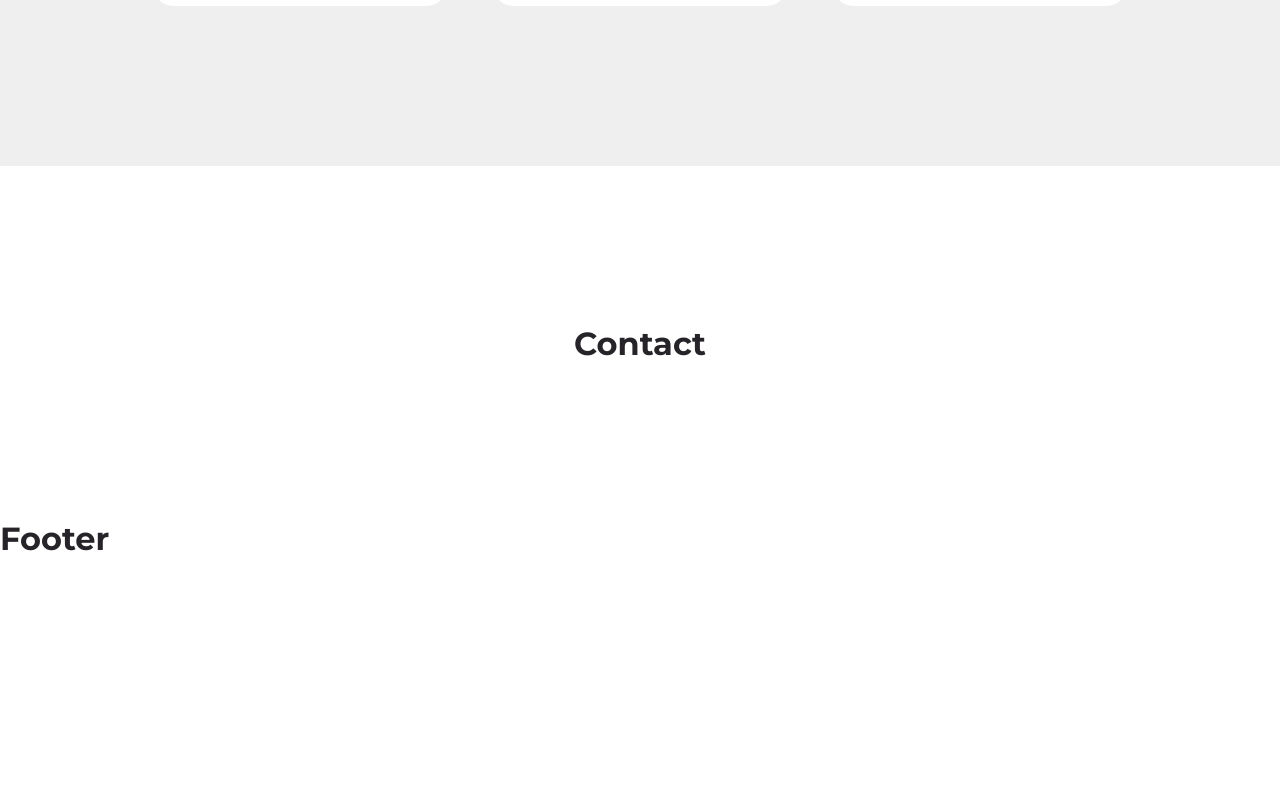
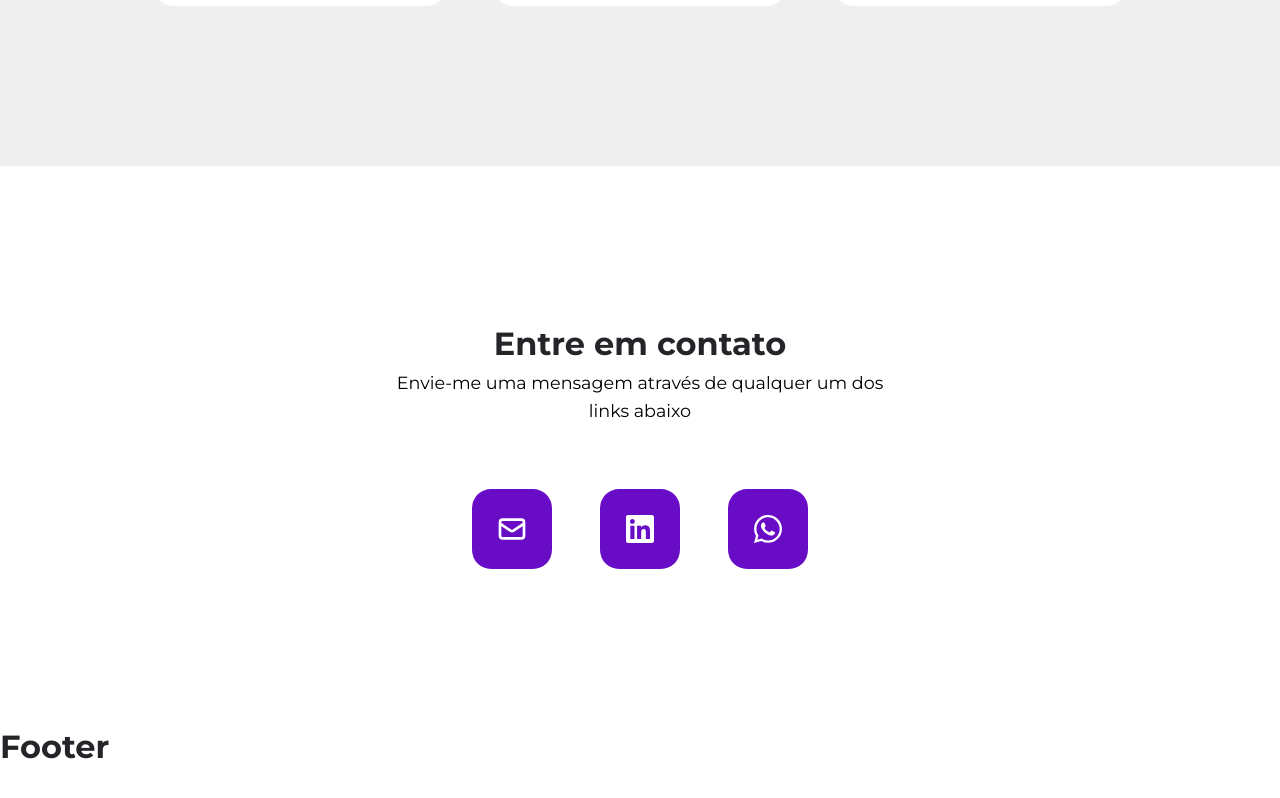
Before and after one commit to gustavorenedev/portfolio-react, a React (Create React App) app: page / in a window 1280 px wide. Shown: the part 5183-5981 px from the top of the page. Built offline with nearby package versions, Linux system fonts and the light colour scheme.

Commit message:
Styled contact

```diff
--- a/src/sections/contact/Contact.jsx
+++ b/src/sections/contact/Contact.jsx
@@ -1,9 +1,17 @@
+import contacts from './data'
 import './contact.css'
 
 const Contact = () => {
   return (
     <section id="contact">
-        <h2>Contact</h2>
+        <h2>Entre em contato</h2>
+        <p>Envie-me uma mensagem através de qualquer um dos links abaixo</p>
+    <div className="container contact__container">
+      {
+        contacts.map(contact => <a key={contact.id} href={contact.link} target='_blank'
+        rel='noopener noreferrer'>{contact.icon}</a>)
+      }
+    </div>
     </section>
   )
 }
--- a/src/sections/contact/contact.css
+++ b/src/sections/contact/contact.css
@@ -0,0 +1,33 @@
+.contact__container {
+    width: fit-content;
+    display: flex;
+    justify-content: center;
+    gap: 3rem;
+}
+
+.contact__container a {
+    width: 5rem;
+    aspect-ratio: 1/1;
+    color: white;
+    background: var(--color-primary);
+    display: grid;
+    place-items: center;
+    font-size: 2rem;
+    border: 2px solid transparent;
+    border-radius: var(--border-radius-1);
+}
+
+.contact__container a:hover {
+    background: transparent;
+    border-color: var(--color-primary);
+    color: var(--color-primary);
+    transition: translateY(-0.5rem);
+}
+
+/* MEDIA QUERIES (tablets) */
+
+@media screen and (max-width: 600px){
+    .contact__container {
+        gap: 1.5rem;
+    }
+}
--- /dev/null
+++ b/src/sections/contact/data.js
@@ -0,0 +1,11 @@
+import {HiOutlineMail} from 'react-icons/hi'
+import {FaLinkedin} from 'react-icons/fa'
+import {FaWhatsapp} from 'react-icons/fa'
+
+const data = [
+    {id: 1, icon: <HiOutlineMail/>, link: 'mailto:renegustavo42@gmail.com'},
+    {id: 2, icon: <FaLinkedin/>, link: 'https://www.linkedin.com/in/gustavo-rene-dias/'},
+    {id: 3, icon: <FaWhatsapp/>, link: 'https://wa.me/5511986674148'}
+]
+
+export default data
```
